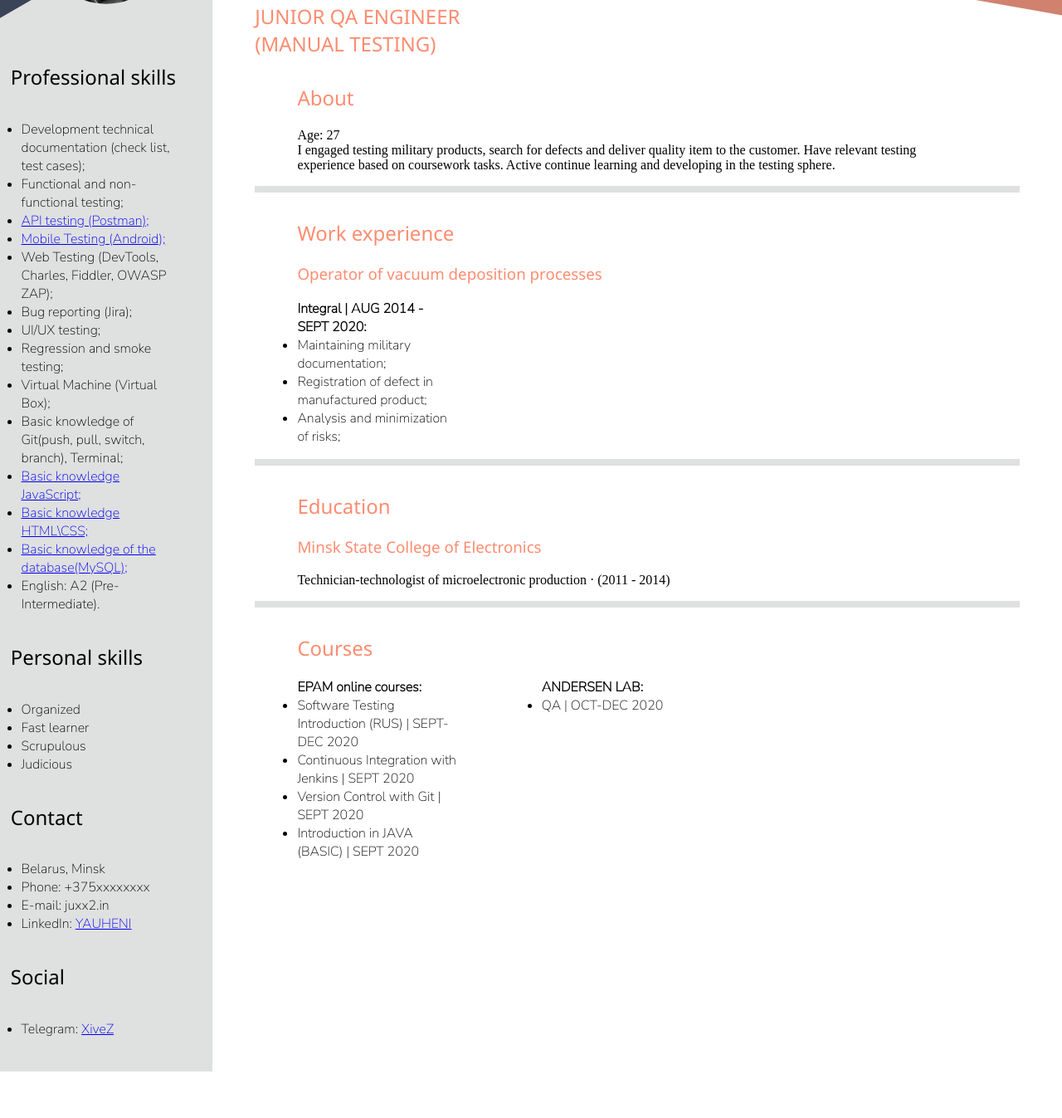
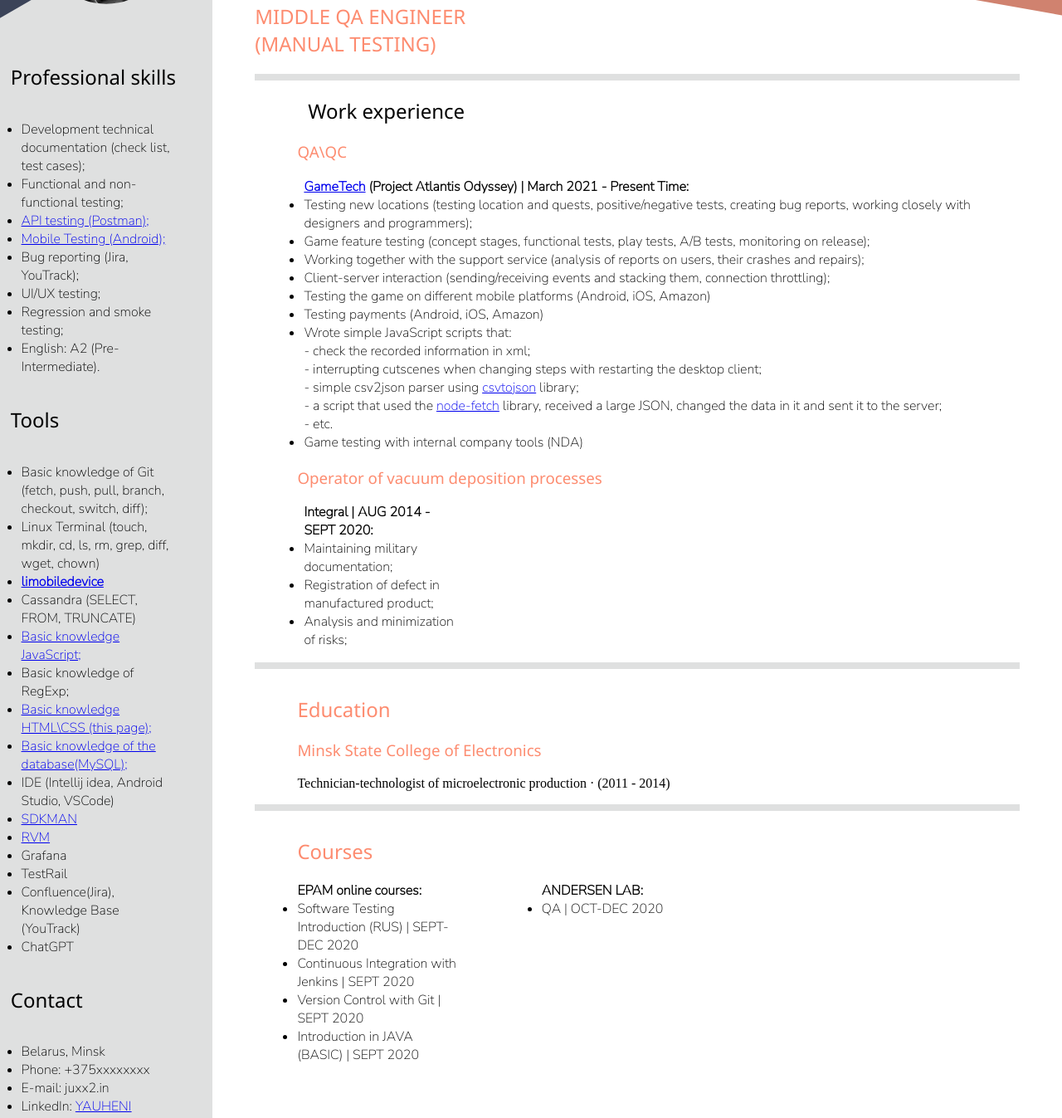
Before and after one commit to XiveZ/RESUME-FORM, a plain HTML site: page index.html in a window 1280 px wide. Shown: the part 200-1547 px from the top of the page at 83% size. Before the commit the page ends 1491 px from the top, so only its background shows below. Drawn offline with Linux system fonts and the light colour scheme.

Commit message:
edit index page

```diff
--- a/index.html
+++ b/index.html
@@ -23,26 +23,33 @@
             <li>Development technical documentation (check list, test cases);</li>
             <li>Functional and non-functional testing;</li>
             <li><a href="https://github.com/XiveZ/RESUME-FORM/tree/main/Testing/API">API testing (Postman);</a></li>
-                <li><a href="https://github.com/XiveZ/RESUME-FORM/tree/main/Testing/Mobile">Mobile Testing (Android);</a></li>
-                <li>Web Testing (DevTools, Charles, Fiddler, OWASP ZAP);</li>
-                <li>Bug reporting (Jira);</li>
+            <li><a href="https://github.com/XiveZ/RESUME-FORM/tree/main/Testing/Mobile">Mobile Testing (Android);</a>
+            </li>
+            <li>Bug reporting (Jira, YouTrack);</li>
             <li>UI/UX testing;</li>
             <li>Regression and smoke testing;</li>
-                <li>Virtual Machine (Virtual Box);</li>
-                <li>Basic knowledge of Git(push, pull, switch, branch), Terminal;</li>
-                <li><a href="https://github.com/XiveZ/RESUME-FORM/tree/main/Hobby/TelegramBot">Basic knowledge JavaScript;</a></li>
-                <li><a href="https://xivez.github.io/RESUME-FORM/">Basic knowledge HTML\CSS;</a></li>
-                <li><a href="https://github.com/XiveZ/RESUME-FORM/tree/main/Testing/SQL">Basic knowledge of the database(MySQL);</a></li>
             <li>English: A2 (Pre-Intermediate).</li>
         </ul>
 
-            <h2>Personal skills</h2>
-
+        <h2>Tools</h2>
         <ul>
-                <li>Organized</li>
-                <li>Fast learner</li>
-                <li>Scrupulous</li>
-                <li>Judicious</li>
+            <li>Basic knowledge of Git (fetch, push, pull, branch, checkout, switch, diff);</li>
+            <li>Linux Terminal (touch, mkdir, cd, ls, rm, grep, diff, wget, chown)</li>
+            <li><a href="https://libimobiledevice.org/"><b>limobiledevice</b></a></li>
+            <li>Cassandra (SELECT, FROM, TRUNCATE)</li>
+            <li><a href="https://github.com/XiveZ/RESUME-FORM/tree/main/Hobby/TelegramBot">Basic knowledge
+                    JavaScript;</a></li>
+            <li>Basic knowledge of RegExp;</li>
+            <li><a href="https://xivez.github.io/RESUME-FORM/">Basic knowledge HTML\CSS (this page);</a></li>
+            <li><a href="https://github.com/XiveZ/RESUME-FORM/tree/main/Testing/SQL">Basic knowledge of the
+                    database(MySQL);</a></li>
+            <li>IDE (Intellij idea, Android Studio, VSCode)</li>
+            <li><a href="https://sdkman.io/">SDKMAN</a></li>
+            <li><a href="https://rvm.io/">RVM</a></li>
+            <li>Grafana</li>
+            <li>TestRail</li>
+            <li>Confluence(Jira), Knowledge Base (YouTrack) </li>
+            <li>ChatGPT</li>
         </ul>
 
         <h2>Contact</h2>
@@ -54,35 +61,54 @@
             <li>LinkedIn: <a href="https://www.linkedin.com/in/hulnilitvinau/">YAUHENI</a></li>
         </ul>
 
-            <h2>Social</h2>
-
-            <ul>
-                <li style="padding-bottom: 3vh;">Telegram: <a href="https://t.me//XiveZ">XiveZ</a></li>
-            </ul>
-
     </div>
 
     <div class="right_line">
 
         <h1><b>NOVIK<br> YAUHENI</b></h1>
-        <h2 style="padding: 0;">JUNIOR QA ENGINEER<br>(MANUAL TESTING)</h2>
+        <h2 style="padding: 0;">MIDDLE QA ENGINEER<br>(MANUAL TESTING)</h2>
 
-        <h2>About</h2>
-        <h4>Age: 27 <br>
-        I engaged testing military products, search for defects and deliver quality item to
-        the customer. Have relevant testing experience based on coursework tasks. Active continue learning
-        and developing in the testing sphere.</h4>
 
         <div class="subline"></div>
 
+        <div class="working">
             <h2>Work experience</h2>
+
+            <h3>QA\QC</h3>
+
+            <ul class="present_company">
+                <b><a href="https://by.linkedin.com/company/gametech-company">GameTech</a> (Project Atlantis Odyssey) |
+                    March 2021
+                    - Present Time:</b>
+                <li>Testing new locations (testing location and quests, positive/negative tests, creating bug reports,
+                    working closely with designers and programmers);</li>
+                <li>Game feature testing (concept stages, functional tests, play tests, A/B tests, monitoring on
+                    release);
+                </li>
+                <li>Working together with the support service (analysis of reports on users, their crashes and repairs);
+                </li>
+                <li>Client-server interaction (sending/receiving events and stacking them, connection throttling);</li>
+                <li>Testing the game on different mobile platforms (Android, iOS, Amazon)</li>
+                <li>Testing payments (Android, iOS, Amazon)</li>
+                <li>Wrote simple JavaScript scripts that:<br>
+                    - check the recorded information in xml;<br>
+                    - interrupting cutscenes when changing steps with restarting the desktop client;<br>
+                    - simple csv2json parser using <a href="https://www.npmjs.com/package/csvtojson">csvtojson</a>
+                    library;<br>
+                    - a script that used the <a href="https://www.npmjs.com/package/node-fetch">node-fetch</a> library,
+                    received a large JSON, changed the data in it and sent it to the server; <br>
+                    - etc.</li>
+                <li>Game testing with internal company tools (NDA)</li>
+            </ul>
+            </ul>
+
             <h3>Operator of vacuum deposition processes</h3>
             <ul><b>Integral | AUG 2014 - SEPT 2020:</b>
                 <li>Maintaining military documentation;</li>
                 <li>Registration of defect in manufactured product;</li>
                 <li>Analysis and minimization of risks;</li>
             </ul>
-
+        </div>
         <div class="subline"></div>
 
         <h2>Education</h2>
@@ -105,7 +131,10 @@
 
     <div class="line1"></div>
     <div class="line2"></div>
-    <div class="line3"><h5>This is page created as proof</h5></div>
+    <div class="line3">
+        <h5>This is page created as proof</h5>
+    </div>
 
 </body>
+
 </html>
--- a/style.css
+++ b/style.css
@@ -1,11 +1,11 @@
-body{
-	padding: 0;
+body {
+    padding: 0;
     margin: 0;
     display: block;
     height: 100%;
 }
 
-.page{
+.page {
     min-height: 100%;
     position: relative;
 }
@@ -20,7 +20,7 @@ html {
     display: none;
 }
 
-ul{
+ul {
     width: 15vw;
     word-wrap: break-word;
     max-width: 28vh;
@@ -29,7 +29,7 @@ ul{
     padding-left: 1vh;
 }
 
-.right_line>ul{
+.right_line>ul {
     margin: 0;
     padding-left: 8vw;
     position: relative;
@@ -37,7 +37,7 @@ ul{
     text-align: left;
 }
 
-h1{
+h1 {
     text-align: left;
     padding-left: 4vw;
     z-index: 1;
@@ -47,7 +47,7 @@ h1{
     font-weight: bold;
 }
 
-h2{
+h2 {
 
     position: relative;
     font-family: 'Segoe UI', Tahoma, Geneva, Verdana, sans-serif;
@@ -56,7 +56,7 @@ h2{
 }
 
 
-h3{
+h3 {
     position: relative;
     color: #fd8c70;
     text-align: left;
@@ -64,7 +64,7 @@ h3{
     font-weight: 300;
 }
 
-h4{
+h4 {
     padding-left: 8vw;
     margin: 0;
     max-width: 80%;
@@ -74,11 +74,11 @@ h4{
 
 }
 
-.left_line ul{
+.left_line ul {
     padding-left: 2vw;
 }
 
-.left_line{
+.left_line {
     float: left;
     position: relative;
     min-height: 100%;
@@ -90,11 +90,13 @@ h4{
     grid-template-rows: -1fr 0vh 0fr;
 }
 
-.left_line>h2, .left_line>ul, .left_line>li{
+.left_line>h2,
+.left_line>ul,
+.left_line>li {
     z-index: 1;
 }
 
-.right_line{
+.right_line {
     top: 8vh;
     float: right;
     position: relative;
@@ -103,7 +105,22 @@ h4{
     position: relative;
 }
 
-.avatar{
+.present_company {
+    max-width: 100%;
+    width: 100%;
+}
+
+.working {
+    padding: 0;
+    display: block;
+    margin: auto;
+    position: relative;
+    height: auto;
+    position: relative;
+    width: 80%;
+}
+
+.avatar {
     position: relative;
     z-index: 1;
     vertical-align: bottom;
@@ -113,7 +130,7 @@ h4{
     border-radius: 50%;
 }
 
-.line1{
+.line1 {
     position: absolute;
     background-color: #3B4358;
     height: 30vh;
@@ -123,7 +140,7 @@ h4{
     transform: rotate(-30deg);
 }
 
-.line2{
+.line2 {
     top: -25vh;
     position: absolute;
     margin: 0 auto;
@@ -133,7 +150,7 @@ h4{
     background-color: #D0826F;
 }
 
-.line3{
+.line3 {
     bottom: -10vh;
     right: 0;
     background-color: rgb(255, 173, 140);
@@ -146,13 +163,13 @@ h4{
 
 }
 
-.line3>h5{
+.line3>h5 {
     color: white;
     padding-right: 5%;
     transform: rotate(25deg);
 }
 
-.subline{
+.subline {
     width: 90%;
     position: relative;
     margin: 2vh auto 2vh;
@@ -160,7 +177,7 @@ h4{
     background: #DFE0E0;
 }
 
-.right_line>h2{
+.right_line>h2 {
     margin-top: 4vh;
     margin-left: 4vw;
     color: #fd8c70;
@@ -170,6 +187,6 @@ h4{
 
 }
 
-.right_line>h3{
+.right_line>h3 {
     margin-left: 8vw;
 }
```
Lines whose indentation alone changed are shown as unchanged.
